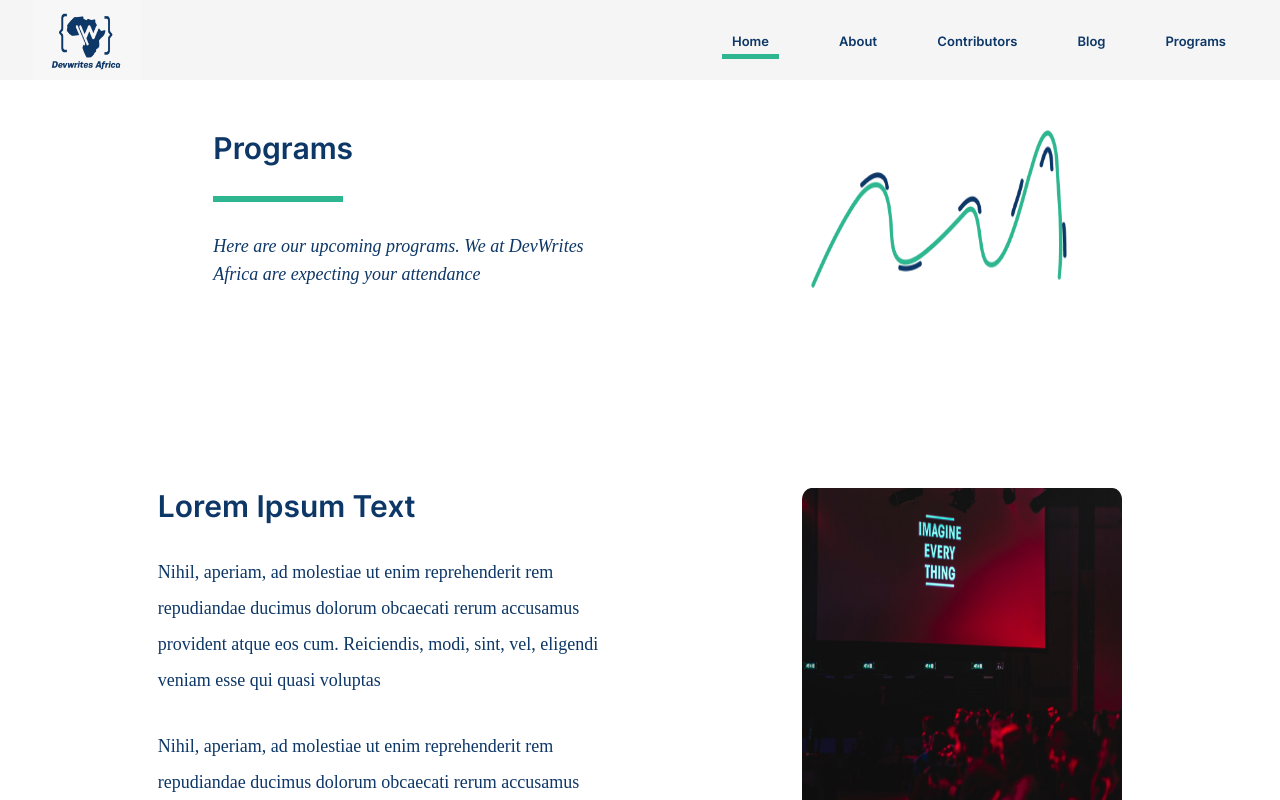
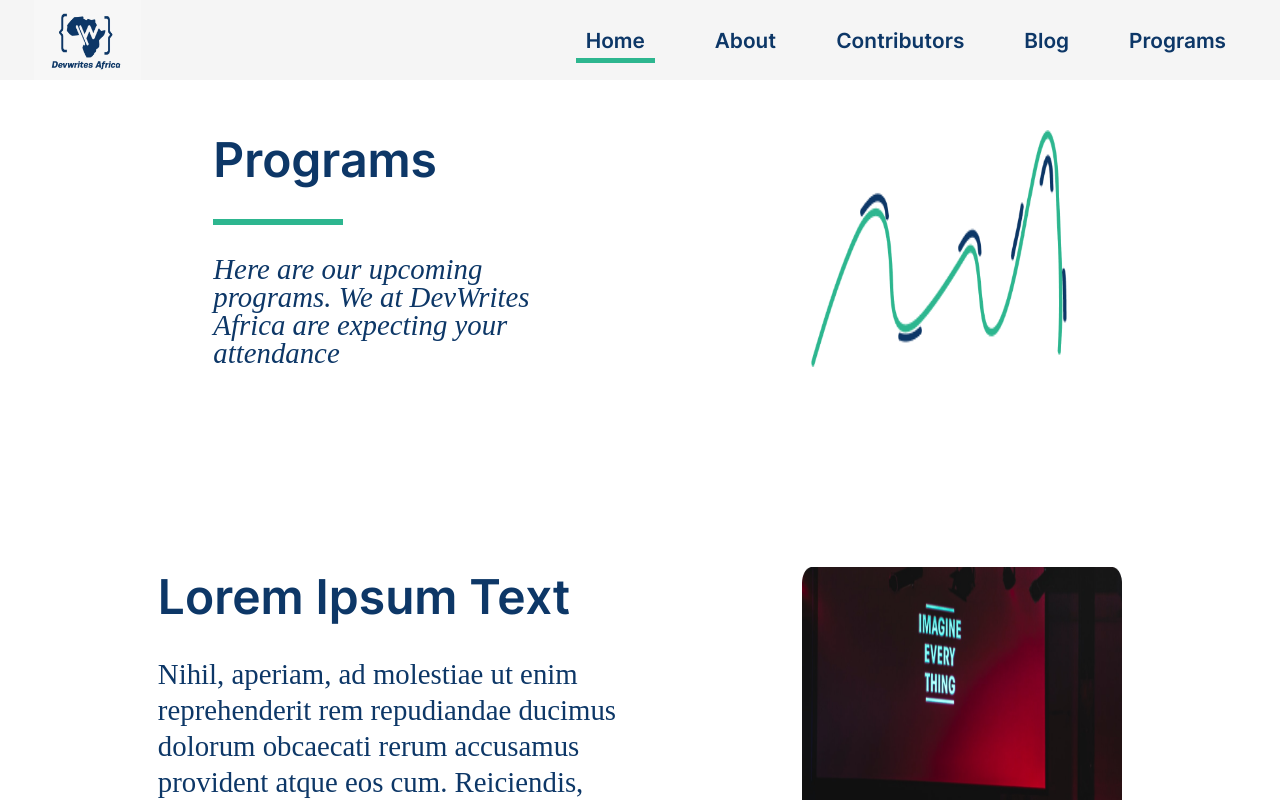
Before and after one commit to Devwrites-Africa/Devwrites, a React (Create React App) app in the folder frontend/: page /programs in a window 1280 px wide. Shown: the top 800 px of the page. Built offline with nearby package versions, Linux system fonts and the light colour scheme.

Commit message:
removed global styling

```diff
--- a/frontend/src/Pages/Programs.css
+++ b/frontend/src/Pages/Programs.css
@@ -1,17 +1,3 @@
-html {
-    font-size: 62.5%;
-}
-
-body {
-    font-size: 1.6rem;
-}
-
-* {
-    margin: 0;
-    padding: 0;
-    box-sizing: border-box;
-}
-
 .pg {
     display: flex;
     justify-content: space-evenly;
```
